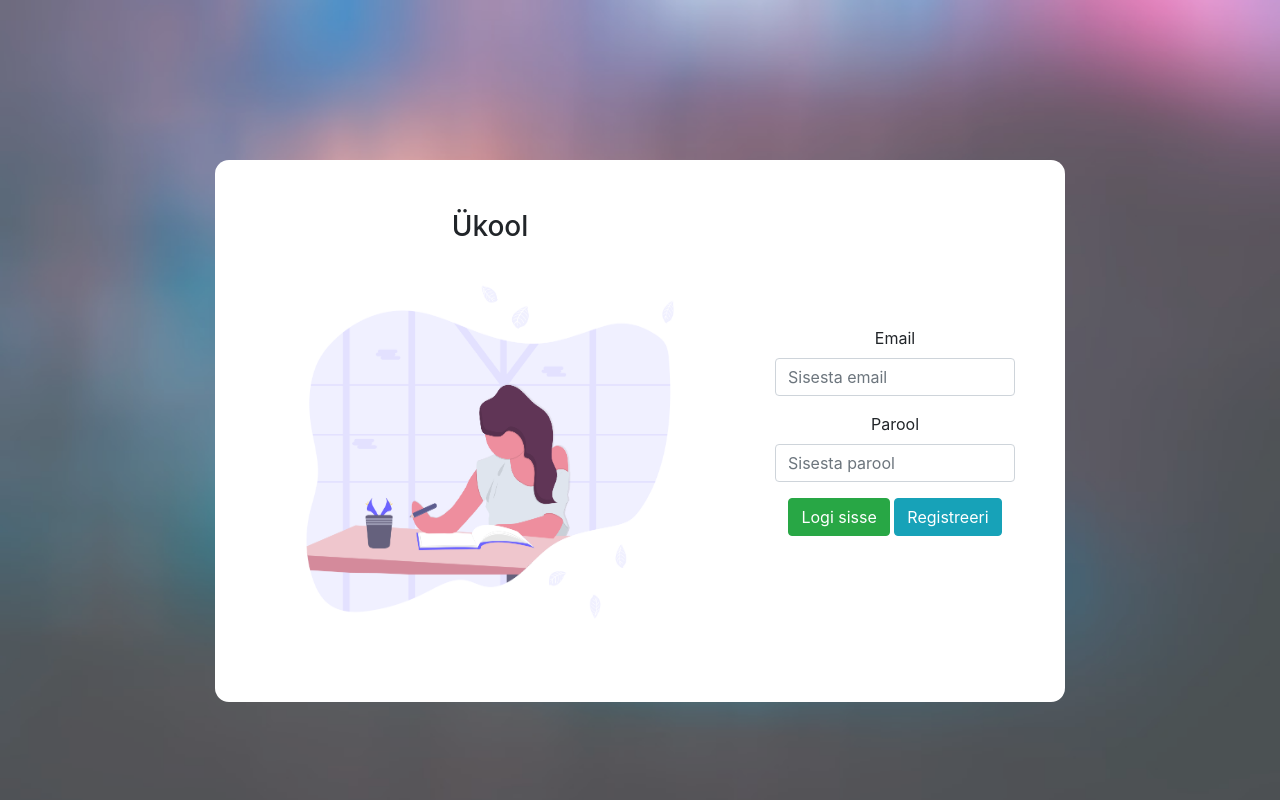
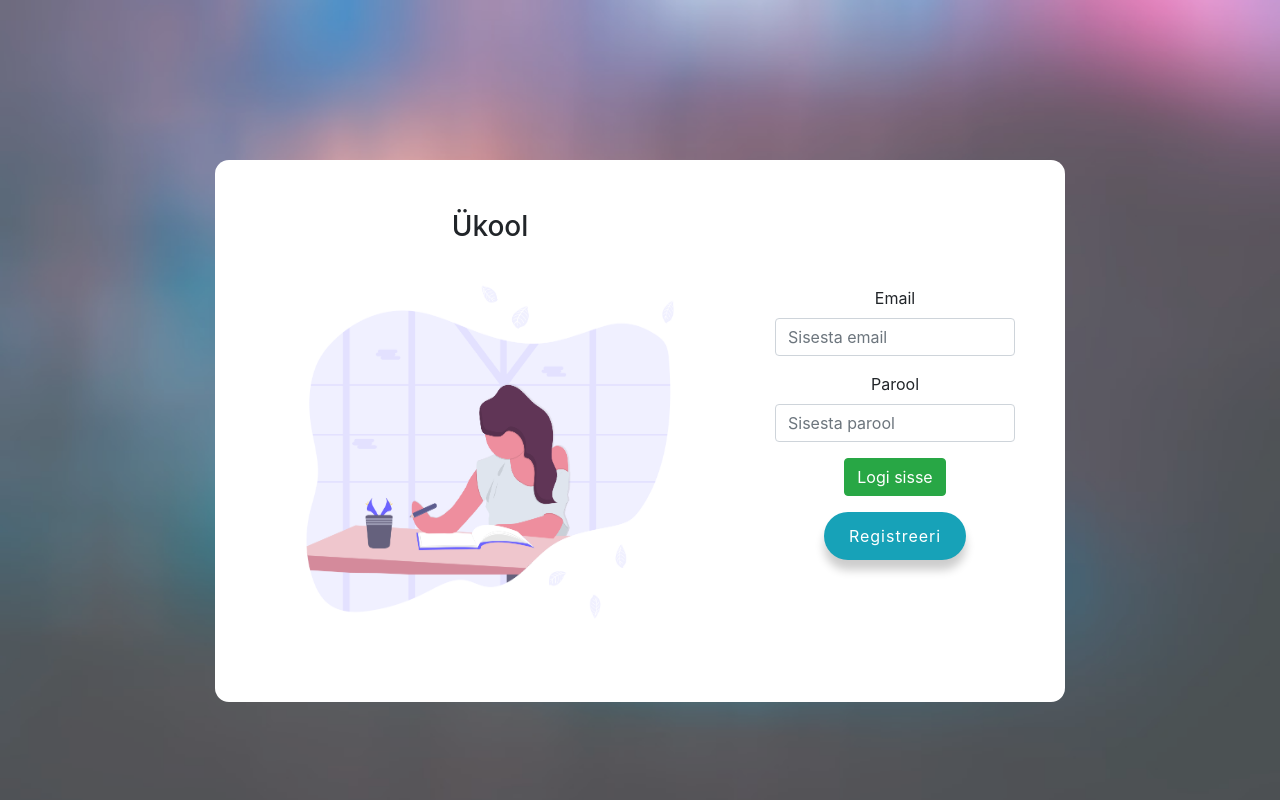
Before and after one commit to PaulOskarSoe/yKool, a React (Create React App) app in the folder client/: page /dashboard in a window 1280 px wide. Built offline with nearby package versions, Linux system fonts and the light colour scheme; no server answers.

Commit message:
button-fix

```diff
--- a/client/src/Dashboard/components/CourseBox.jsx
+++ b/client/src/Dashboard/components/CourseBox.jsx
@@ -50,7 +50,7 @@ const CourseBox = ({ course, index, courses, setCourses }) => {
           <CardTitle>{course.name}</CardTitle>
           <CardSubtitle>{course.code}</CardSubtitle>
           <CardText>{course.description}</CardText>
-          <Button onClick={() => setModal(true)}>Vaata</Button>
+          <Button className="course-box" onClick={() => setModal(true)}>Vaata</Button>
         </CardBody>
         <CardFooter>
           {user.role === 1 && (
--- a/client/src/styles/App.css
+++ b/client/src/styles/App.css
@@ -86,7 +86,7 @@ body {
   max-width: 100%;
   margin: 20px;
   overflow: hidden;
-  width: 600px;
+  width: 800px;
 }
 
 .btn.btn-secondary {
@@ -153,6 +153,7 @@ p.card-text {
   padding: 12px 25px;
   letter-spacing: 1px;
   margin: 1em;
+  box-shadow: 0 10px 10px rgba(0, 0, 0, 0.2);
 }
 
 .btn.btn-course:hover {
@@ -172,3 +173,35 @@ p.card-text {
   bottom: 40px;
   right: 40px
 }
+
+.course-box.btn.btn-secondary {
+  background-color: #007bff;
+  border: 0;
+  border-radius: 50px;
+  color: #fff;
+  font-size: 16px;
+  padding: 12px 25px;
+  letter-spacing: 1px;
+}
+
+.btn.btn-danger {
+  border: 0;
+  border-radius: 50px;
+  color: #fff;
+  font-size: 16px;
+  padding: 12px 25px;
+  letter-spacing: 1px;
+  margin: 1em;
+  box-shadow: 0 10px 10px rgba(0, 0, 0, 0.2);
+}
+
+.btn.btn-info {
+  border: 0;
+  border-radius: 50px;
+  color: #fff;
+  font-size: 16px;
+  padding: 12px 25px;
+  letter-spacing: 1px;
+  margin: 1em;
+  box-shadow: 0 10px 10px rgba(0, 0, 0, 0.2);
+}
```
